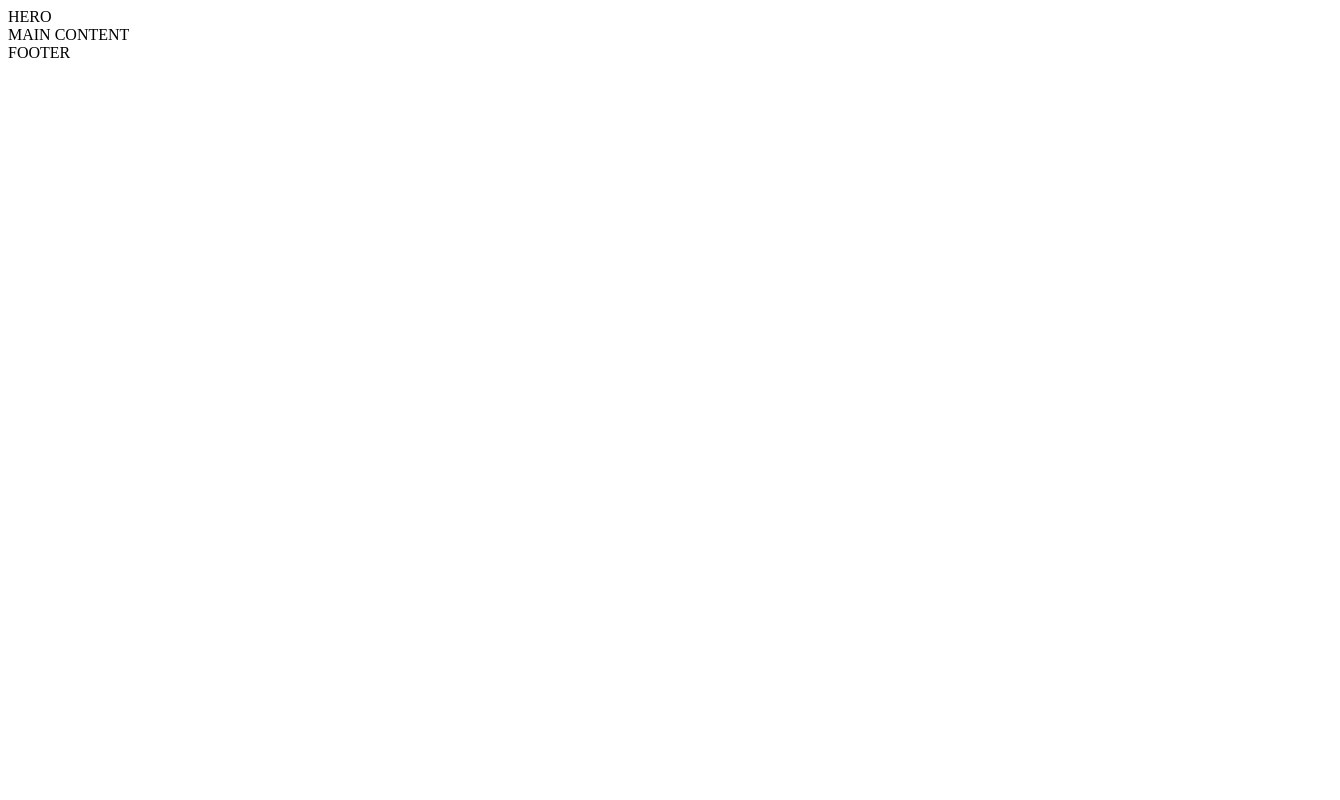
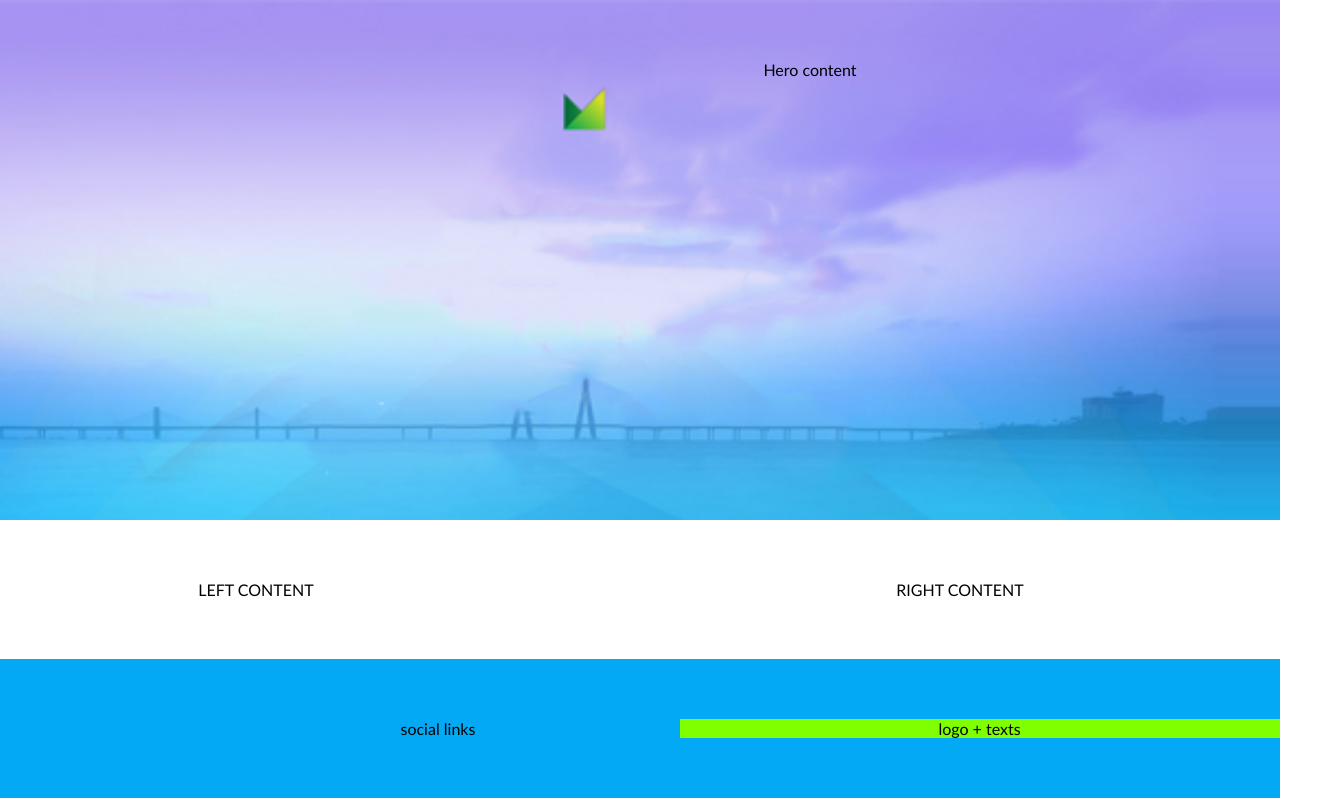
Before and after one commit to IgnasKazenas/5-coming-soon, a plain HTML site: page index.html in a window 1280 px wide. Shown: the whole page, 1340 px wide, since content can reach past the window. Drawn offline with Linux system fonts and the light colour scheme.

Commit message:
background, section position commit

```diff
--- /dev/null
+++ b/css/main.css
@@ -0,0 +1,51 @@
+.container {
+    display: inline-block;
+    width: 100%;
+    padding-top: 60px;
+    padding-bottom: 60px;
+    text-align: center;
+}
+
+
+.hero-row {
+    display: inline-block;
+    width: 600px;
+    height: 400px;
+    margin-left: calc((100% - 600px) / 2);
+}
+.row {
+    display: inline-block;
+    width: 1000px;
+    margin-left: calc((100% - 600px) / 2);
+}
+    .left-column {
+        display: inline-block;
+        width: 40%;
+        float: left;
+    }
+    .right-column {
+        display: inline-block;
+        width: 50%;
+        float: right;
+    }
+    .socials {
+        display: inline-block;
+    }
+    .texts {
+        display: inline-block;
+        width: 600px;
+        background-color: chartreuse;
+        margin-left: calc((100% - 600px) / 2);
+    }
+
+
+.bg-blue {
+    background-color: #03a9f4;
+}
+.hero-bg {
+    background-image: url(../img/coming\ soon\ bg.png);
+    background-repeat: no-repeat;
+    background-size: cover;
+    background-position: bottom center;
+    background-attachment: fixed;
+}
--- /dev/null
+++ b/css/reset.css
@@ -0,0 +1,8 @@
+body,
+body * {
+margin: 0;
+padding: 0;
+vertical-align: top;
+box-sizing: border-box;
+font-family: 'Gill Sans', 'Gill Sans MT', Calibri, 'Trebuchet MS', sans-serif;
+}
--- a/index.html
+++ b/index.html
@@ -5,18 +5,42 @@
     <meta name="viewport" content="width=device-width, initial-scale=1.0">
     <title>Coming Soon</title>
 </head>
-    <link rel="stylesheet" href="./main.css">
+    <!-- RESET CSS -->
+    <link rel="stylesheet" href="./css/reset.css">
+    <!-- CSS components -->
+    <link rel="stylesheet" href="./css/button.css">
+    <link rel="stylesheet" href="./css/form.css">
+    <link rel="stylesheet" href="./css/clock.css">
+    <link rel="stylesheet" href="./css/mouse.css">
+    <link rel="stylesheet" href="./css/progress bar.css">
+    <!-- custom CSS file -->
+    <link rel="stylesheet" href="./css/main.css">
+
 <body>
-    <div>
-        HERO
+    <div class="container bg-blue hero-bg">
+        <div class="hero-row">
+            Hero content
+        </div>
     </div>
 
-    <div>
-        MAIN CONTENT
-    </div>
+    <main class="container">
+        <div class="left-column">
+            LEFT CONTENT
+        </div>
+        <div class="right-column">
+            RIGHT CONTENT
+        </div>
+    </main>
 
-    <footer>
-        FOOTER
+    <footer class="container bg-blue">
+        <div class="row">
+            <div class="socials">
+                social links
+            </div>
+            <div class="texts">
+                logo + texts
+            </div>
+        </div>
     </footer>
 </body>
 </html>
```
Also changed, not shown: css/button.css (added), css/clock.css (added), css/form.css (added), css/mouse.css (added), css/progress bar.css (added), img/coming soon bg.png (added).
